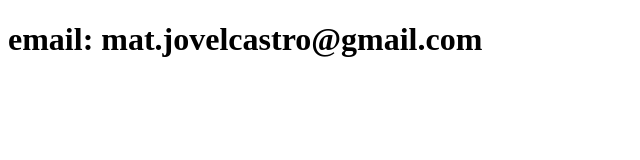
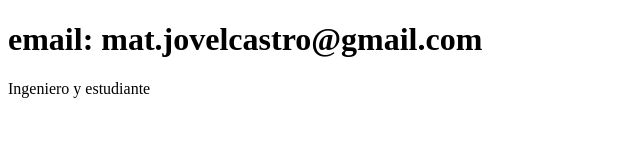
Before and after one commit to L3V0JM4TH/sistemaRegistro, a plain HTML site: page contacto.html in a window 1280 px wide. Shown: the whole page, without its empty margins (0-640 px from the left). Drawn offline with Linux system fonts and the light colour scheme.

Commit message:
upadate contacto.html file with a paragraph whose content refers info about the contact

```diff
--- a/contacto.html
+++ b/contacto.html
@@ -7,5 +7,6 @@
 </head>
 <body>
     <h1> email: mat.jovelcastro@gmail.com</h1>
+    <p> Ingeniero y estudiante</p>
 </body>
 </html>
```
